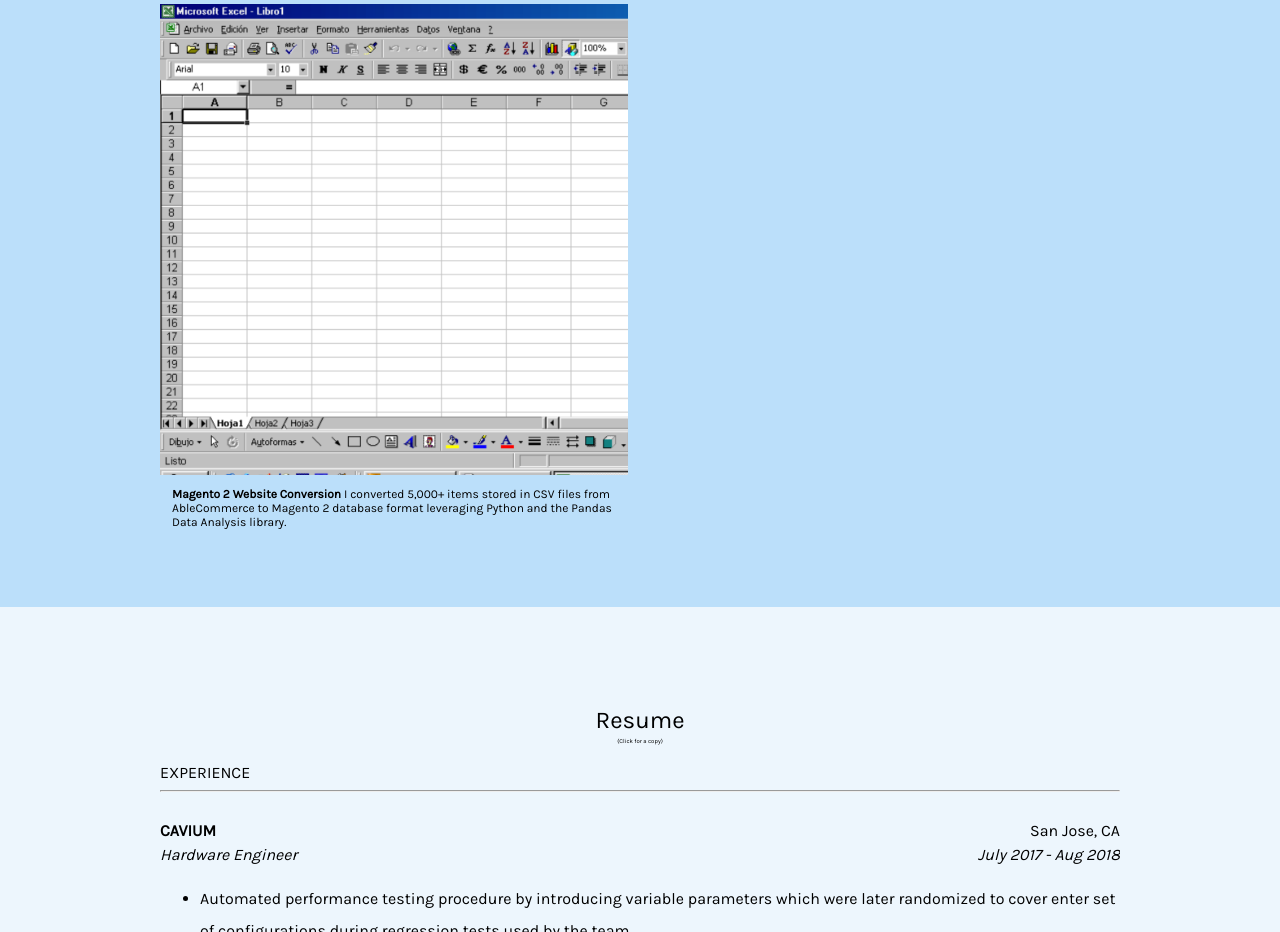
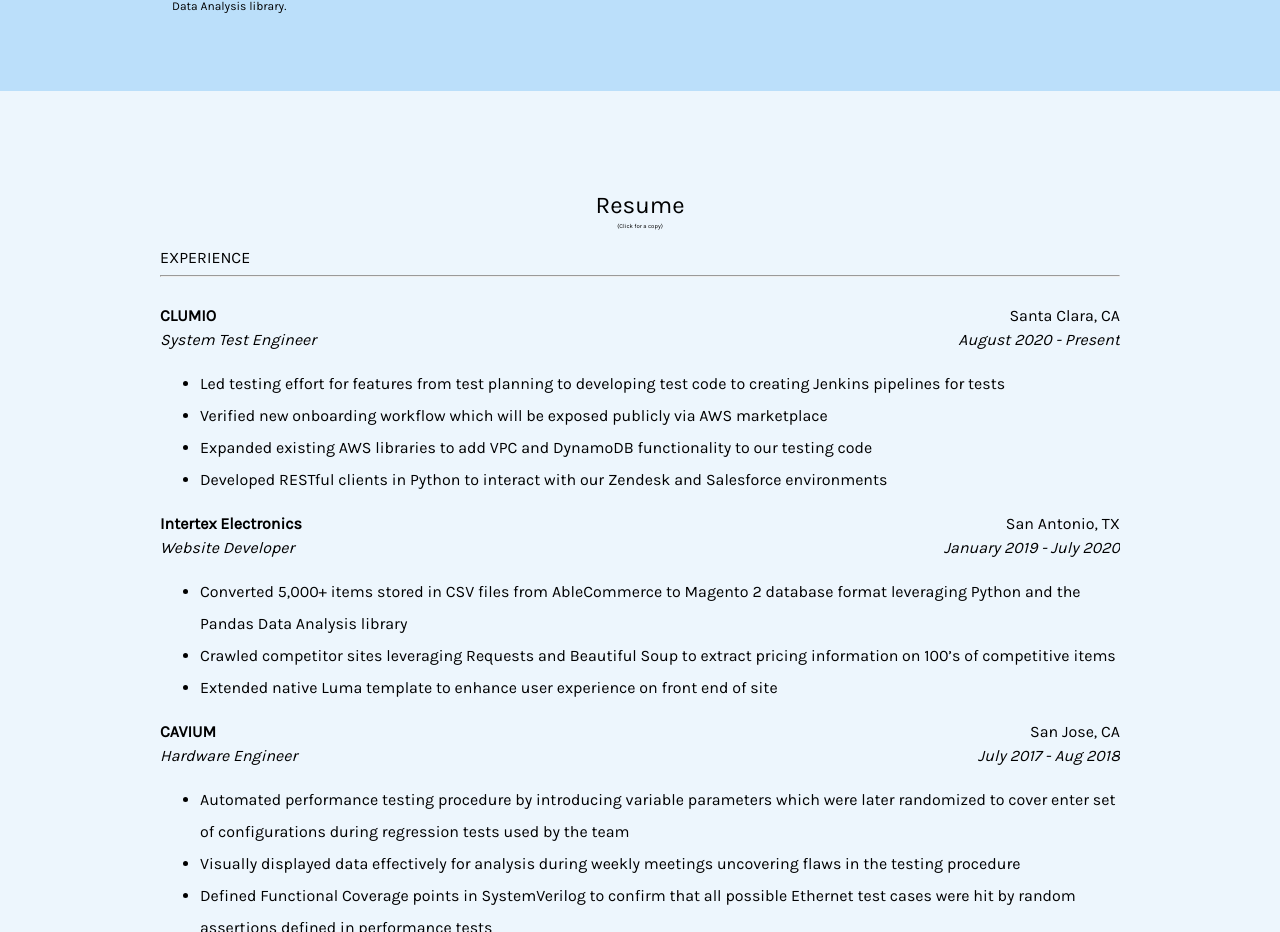
Before and after one commit to nickjrod/Home-Page, a website: page public/html/index.html in a window 1280 px wide. Shown: the part 2537-3469 px from the top of the page. Drawn offline with Linux system fonts and the light colour scheme.

Commit message:
Summary: Updated HTML page Description: 1. Updated resume portion of the site. 2. Updated about me.

```diff
--- a/public/html/index.html
+++ b/public/html/index.html
@@ -51,13 +51,10 @@
 				About
 				</h2>
 				<p>
-					Hello, my name is Nick Rodriguez. I am orginally from San Antonio, Texas. Recently, I have begun my dive into web technologies and started to appreciate beautiful, functional design. So much so, that I have decided to pivot my career and pursue it.
+					Hello, my name is Nick Rodriguez. I am orginally from San Antonio, Texas. Recently, I have transitioned into software engineering in an SDET role where I learn daily from my peers and from our product.
 				</p>
 				<p>
-					I went to UC Berkeley and studied EECS (Electrical Engineering & Computer Science). I love the Bay Area and Berkeley; you can't beat the incredible food, weather, and surrounding natural beauty.
-				</p>
-				<p>
-					For pleasure, I enjoy boxing, cooking and learning new recipes, and raising potted plants. Boxing, oddly enough, has a therapeutic effect on me. The rocking back and forth interrupted with quick, violent bursts of energy helps me decompress and release. I love boxing. As far as cooking, my father has been the big inspiration. His love shines through his cooking. Memories of my dad grilling or around the kitchen immediately come to my mind when I think of him. Cooking is a voiceless expression with endless possibilities and one of the only areas in my life where I feel the same satisfaction from consuming the exact same thing over and over. The gift that doesn't stop giving. Lastly, I love looking at and growing potted plants. I can't help but feel like that elementary school scienctist tweaking all the growing variables: water, light, soil, and fertilizer. This constant balancing of variables along with the patience needed to wait and see the effects leads to a beautiful plant definitely worth the wait!
+					I went to UC Berkeley and studied EECS (Electrical Engineering and Computer Science). I love the Bay Area and Berkeley; you can't beat the incredible food, weather, and surrounding natural beauty.
 				</p>
 			</div>
 		</div>
@@ -129,6 +126,65 @@
 				<!-- Experience 1 -->
 				<div class="sub-section">
 					<div class="left">
+						<b>CLUMIO</b>
+					</div>
+					<div class="right">
+						Santa Clara, CA
+					</div>
+					<br>
+					<div class="left">
+						<i>System Test Engineer</i>
+					</div>
+					<div class="right">
+						<i>August 2020 - Present</i>
+					</div>
+					<br>
+					<ul class="resume-list">
+						<li class="resume-item">								Led testing effort for features from test planning to developing test code to creating Jenkins pipelines for tests
+						</li>
+						<li class="resume-item">
+							Verified new onboarding workflow which will be exposed publicly via AWS marketplace
+						</li>
+						<li class="resume-item">
+							Expanded existing AWS libraries to add VPC and DynamoDB functionality to our testing code
+						</li>
+						<li class="resume-item">
+							Developed RESTful clients in Python to interact with our Zendesk and Salesforce environments
+						</li>
+					</ul>
+				</div>
+				<!-- Experience 2 -->
+				<div class="sub-section">
+					<div class="left">
+						<b>Intertex Electronics</b>
+					</div>
+					<div class="right">
+						San Antonio, TX
+					</div>
+					<br>
+					<div class="left">
+						<i>Website Developer</i>
+					</div>
+					<div class="right">
+						<i>January 2019 - July 2020</i>
+					</div>
+					<br>
+					<ul class="resume-list">
+						<li class="resume-item">
+							Converted 5,000+ items stored in CSV files from AbleCommerce to Magento 2 database format leveraging Python and the
+Pandas Data Analysis library
+						</li>
+						<li class="resume-item">
+							Crawled competitor sites leveraging Requests and Beautiful Soup to extract pricing information on 100’s of competitive items
+						</li>
+						<li class="resume-item">
+							Extended native Luma template to enhance user experience on front end of site
+						</li>
+					</ul>
+				</div>
+				<!-- Experience 2 -->
+				<div class="sub-section">
+					<div class="left">
 						<b>CAVIUM</b>
 					</div>
 					<div class="right">
@@ -155,7 +211,7 @@
 					</ul>
 				</div>
 
-				<!-- Experience 2 -->
+				<!-- Experience 3 -->
 				<div class="sub-section">
 					<div class="left">
 						<b>Bergstrom Inc.</b>
@@ -184,7 +240,7 @@
 					</ul>
 				</div>
 
-				<!-- Experience 3 -->
+				<!-- Experience 4 -->
 				<div class="sub-section">
 					<div class="line">
 						<div class="left">
@@ -220,6 +276,12 @@
 						Python
 					</span>
 					<span class="skill">
+						PyTest
+					</span>
+					<span class="skill">
+						AWS
+					</span>
+					<span class="skill">
 						HTML
 					</span>
 					<span class="skill">
@@ -253,9 +315,6 @@
 				<div class="skill-container">
 					<div class="skills">
 						<span class="skill">
-							St. Lukes Baptist Hospital
-						</span>
-						<span class="skill">
 							Animal Defense League
 						</span>
 					</div>
@@ -270,7 +329,7 @@
 						GitHub
 					</a>
 					<span> · </span>
-					<a href="mailto:nickjrod@berkeley.edu" target="_blank">
+					<a href="mailto:nickjrodriguez@gmail.edu" target="_blank">
 						Email
 					</a>
 				</div>
```
